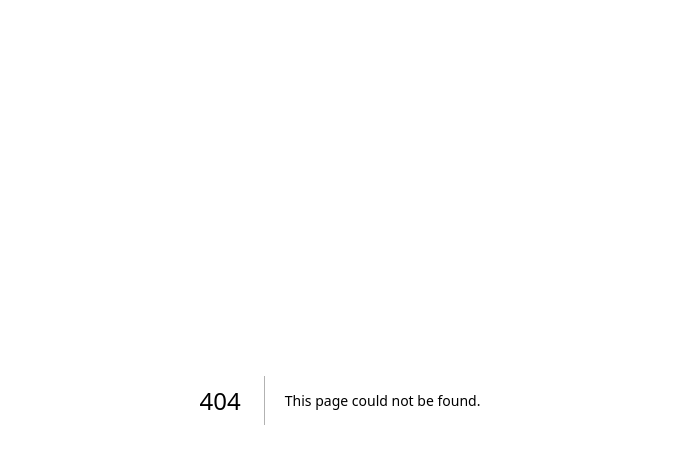
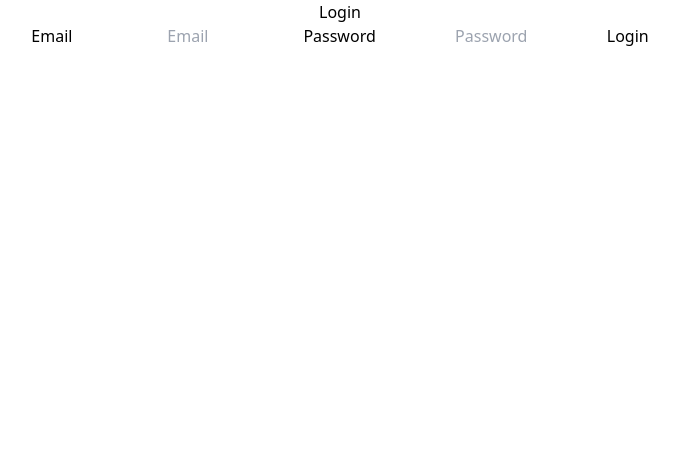
Before and after one commit to AaronBarcos/authentication-next-auth, a Next.js app: page /login in a window 1280 px wide. Before the commit this address had no page. Shown: the top 464 px of the page, without its empty margins (300-979 px from the left). Built offline with nearby package versions, Linux system fonts and the light colour scheme.

Commit message:
signup & login funcionality & navbar & profile

```diff
--- /dev/null
+++ b/lib/helpers/index.js
@@ -0,0 +1,20 @@
+import { signIn } from "next-auth/react";
+
+export const getErrorMessage = (error) => {
+    if (error.response) {
+        return error.response.data.message;
+    } else if (error.request) {
+        return error.request;
+    } else {
+        return error.message;
+    }
+};
+
+export const loginUser = async (email, password) => {
+  const res = await signIn("credentials", {
+    redirect: false,
+    email,
+    password,
+  });
+  return res;
+};
--- a/src/components/Form/LoginForm.jsx
+++ b/src/components/Form/LoginForm.jsx
@@ -1,10 +1,61 @@
-import { useState } from "react"
-
+import { useRouter } from "next/router";
+import { useState } from "react";
+import { loginUser } from "../../../lib/helpers";
 
 function LoginForm() {
+  const [email, setEmail] = useState("");
+  const [password, setPassword] = useState("");
+  const [submitError, setSubmitError] = useState("");
+  const [loading, setLoading] = useState(false);
+  const router = useRouter();
+
+  const handleLogin = async (e) => {
+    e.preventDefault();
+
+    try {
+      setLoading(true);
+      const res = await loginUser(email, password);
+      if (res.error) {
+        setSubmitError(res.error);
+      }
+      if (res.ok) {
+        router.push("/profile");
+      }
+    } catch (error) {
+      const errorMessage = getErrorMessage(error);
+      setSubmitError(errorMessage);
+    } finally {
+      setLoading(false);
+    }
+  };
+
   return (
-    <div>LoginForm</div>
-  )
+    <div>
+      <h1>Login</h1>
+      <form onSubmit={handleLogin}>
+        <label htmlFor="email">Email</label>
+        <input
+          type="email"
+          placeholder="Email"
+          value={email}
+          onChange={(e) => setEmail(e.target.value)}
+        />
+
+        <label htmlFor="password">Password</label>
+        <input
+          type="password"
+          placeholder="Password"
+          value={password}
+          onChange={(e) => setPassword(e.target.value)}
+        />
+
+        <button type="submit" disabled={loading}>
+          Login
+        </button>
+        {submitError && <p>{submitError}</p>}
+      </form>
+    </div>
+  );
 }
 
-export default LoginForm
+export default LoginForm;
--- a/src/components/Form/SignupForm.jsx
+++ b/src/components/Form/SignupForm.jsx
@@ -1,6 +1,7 @@
 import { useState } from "react";
 import axios from "axios";
 import { useRouter } from "next/router";
+import { getErrorMessage, loginUser } from "../../../lib/helpers";
 
 function SignupForm() {
   const [email, setEmail] = useState("");
@@ -48,7 +49,7 @@ function SignupForm() {
     }
   };
 
-  const handleSubmit = async (e) => {
+  const handleSignup = async (e) => {
     e.preventDefault();
     if (validateData()) {
       setLoading(true);
@@ -59,9 +60,19 @@ function SignupForm() {
           username,
           password,
         });
-        if (res.data.message === "User created successfully") {
-          router.push("/login");
+
+        const loginRes = await loginUser(email, password);
+
+        if (loginRes && !loginRes.ok) {
+          setSubmitError(getErrorMessage(loginRes));
+        } else {
+          router.push("/");
         }
+
+        // if (res.data.message === "User created successfully") {
+        //   router.push("/login");
+        // }
+
       } catch (err) {
         setSubmitError(err.response.data.message);
       }
@@ -71,7 +82,7 @@ function SignupForm() {
 
   return (
     <div>
-      <form onSubmit={handleSubmit}>
+      <form onSubmit={handleSignup}>
         <input
           type="email"
           placeholder="Email"
--- /dev/null
+++ b/src/components/Navbar.jsx
@@ -0,0 +1,43 @@
+import { useSession } from "next-auth/react";
+import Link from "next/link";
+
+function Navbar() {
+  const { data: session, status } = useSession();
+
+  return (
+    <nav>
+      <ul className="flex">
+        <li>
+          <Link href="/">Home</Link>
+        </li>
+        <li>
+          <Link href="/about">About</Link>
+        </li>
+        {session ? (
+          <>
+            <li>
+              <Link href="/dashboard">Dashboard</Link>
+            </li>
+            <li>
+              <Link href="/profile">Profile</Link>
+            </li>
+            <li>
+              <Link href="/api/auth/signout">Sign Out</Link>
+            </li>
+          </>
+        ) : (
+          <>
+            <li>
+              <Link href="/login">Login</Link>
+            </li>
+            <li>
+              <Link href="/signup">Sign Up</Link>
+            </li>
+          </>
+        )}
+      </ul>
+    </nav>
+  );
+}
+
+export default Navbar;
--- a/src/pages/_app.js
+++ b/src/pages/_app.js
@@ -1,7 +1,21 @@
+import Navbar from "@/components/Navbar";
 import "@/styles/globals.css";
+import {SessionProvider} from "next-auth/react";
+import { useRouter } from "next/router";
 
 export default function MyApp({ Component, pageProps }) {
+
+  const {pathname} = useRouter();
+  let showNavbar = true;
+
+  if (pathname === "/login" || pathname === "/signup") {
+    showNavbar = false;
+  }
+
   return (
+    <SessionProvider session={pageProps.session}>
+      {showNavbar && <Navbar />}
       <Component {...pageProps} />
+    </SessionProvider>
   );
 }
--- a/src/pages/api/auth/[...nextauth].js
+++ b/src/pages/api/auth/[...nextauth].js
@@ -16,22 +16,21 @@ export default NextAuth({
       // e.g. domain, username, password, 2FA token, etc.
       // You can pass any HTML attribute to the <input> tag through the object.
       credentials: {
-        email : { label: "Email", type: "text", placeholder: "jsmith" },
-        username: { label: "Username", type: "text", placeholder: "jsmith" },
+        email: { label: "Email", type: "text" },
+        username: { label: "Username", type: "text" },
         password: { label: "Password", type: "password" },
       },
       async authorize(credentials, req) {
-
         await dbConnect().catch((err) => {
           console.log(err);
         });
 
-
         const user = await User.findOne({ email: credentials.email }).select(
           "+password"
         );
+
+        console.log(user)
         // Add logic here to look up the user from the credentials supplied
-
 
         if (!user) {
           // Any object returned will be saved in `user` property of the JWT
@@ -52,22 +51,37 @@ export default NextAuth({
         // throw '/path/to/redirect'        // Redirect to a URL
         // return { id: user.id, name: user.name, email: user.email }
         return user;
-          // You can also Reject this callback with an Error thus the user will be sent to the error page with the error message as a query parameter
-
+        // You can also Reject this callback with an Error thus the user will be sent to the error page with the error message as a query parameter
       },
     }),
 
-    Providers.Google({
-      clientId: process.env.GOOGLE_ID,
-      clientSecret: process.env.GOOGLE_SECRET,
-    }),
     // ...add more providers here
   ],
 
-  session: {
-    strategy: "jwt"
+  pages: {
+    signIn: "/login",
+    signUp: "/signup",
+    error: "/login",
+    verifyRequest: "/verify-email",
+    newUser: "/login",
   },
 
+  session: {
+    strategy: "jwt",
+  },
+
+  callbacks: {
+    async jwt({token, user}) {
+      user && (token.user = user)
+      return token;
+    },
+    async session({session, token}) {
+      const user = token.user;
+      session.user = user;
+
+      return session;
+    },
+  },
   // A database is optional, but required to persist accounts in a database
   database: process.env.MONGODB_URI,
 });
--- /dev/null
+++ b/src/pages/login.jsx
@@ -0,0 +1,10 @@
+import LoginForm from "@/components/Form/LoginForm"
+
+
+function login() {
+  return (
+    <LoginForm />
+  )
+}
+
+export default login
--- /dev/null
+++ b/src/pages/profile.jsx
@@ -0,0 +1,25 @@
+import { useSession } from "next-auth/react";
+
+function profile() {
+
+    const { data: session, status } = useSession();
+  return (
+   <div>
+        <h1>Profile</h1>
+        <h3>
+            {session ? (
+                <>
+                    <p>Username: {session.user.username}</p>
+                    <p>Email: {session.user.email}</p>
+                </>
+            ) : (
+                <p>You are not logged in</p>
+            )}
+        </h3>
+
+
+    </div>
+  )
+}
+
+export default profile
```
